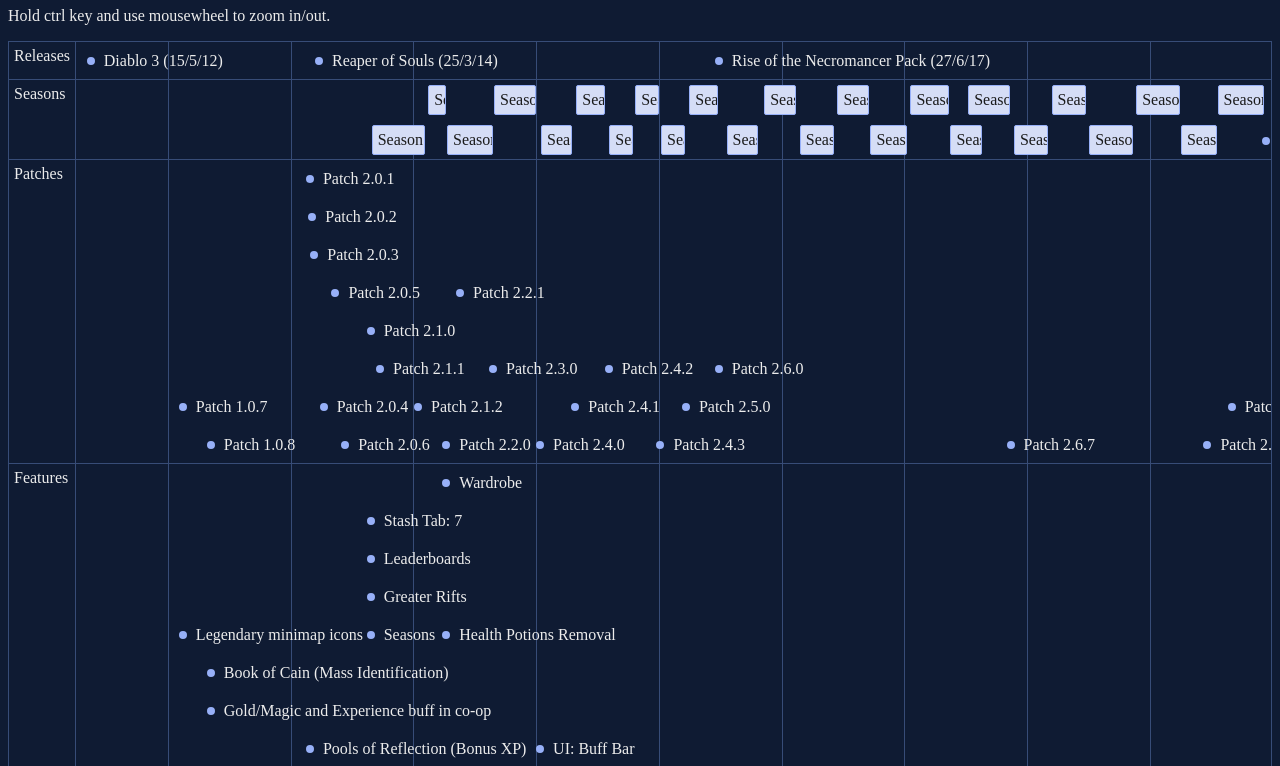
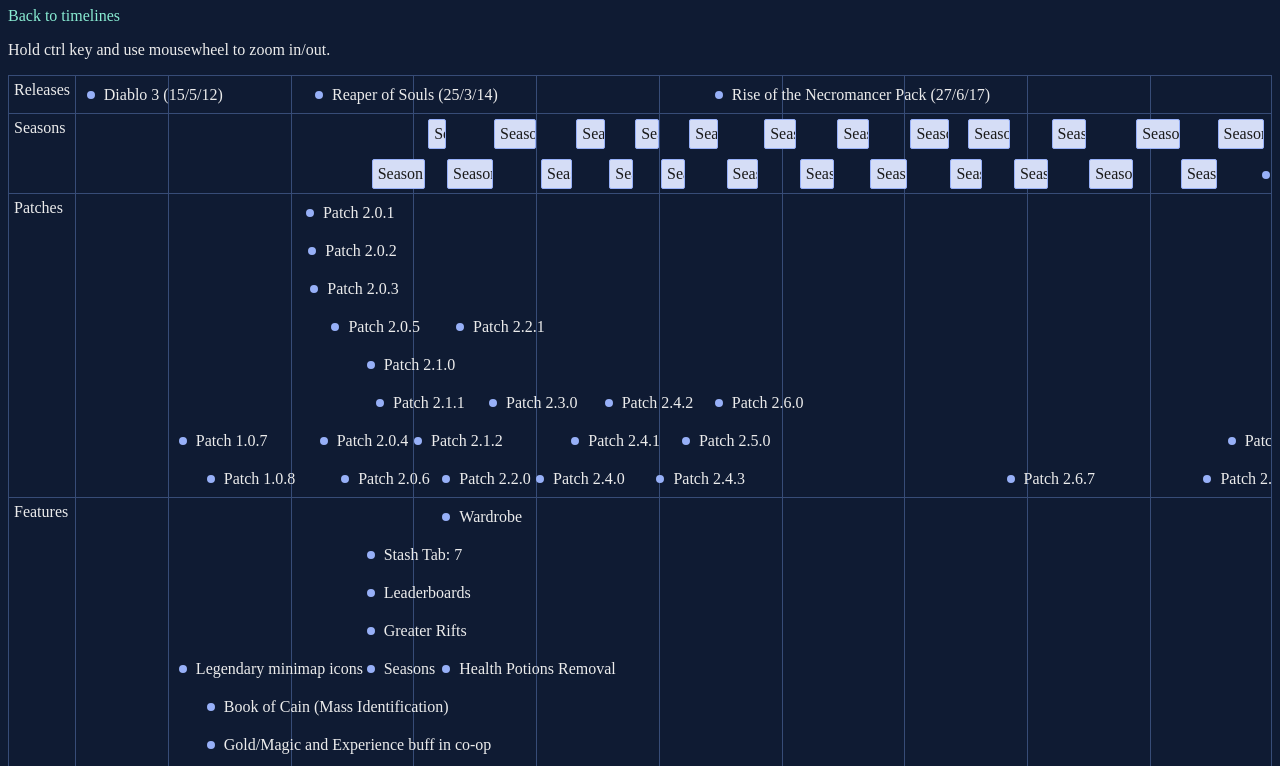
Before and after one commit to changelogd/timelines, a plain HTML site: page diablo3/index.html in a window 1280 px wide. Shown: the part 73-839 px from the top of the page. Drawn offline with Linux system fonts and the light colour scheme.

Commit message:
Add navigation back to timelines project.

```diff
--- a/diablo3/index.html
+++ b/diablo3/index.html
@@ -7,6 +7,7 @@
   </head>
   <body>
     <h1>Diablo 3 Timeline</h1>
+    <a href="/timelines/">Back to timelines</a>
     <p>Hold ctrl key and use mousewheel to zoom in/out.</p>
 
     <div class="filters">
```
Also changed, not shown: wow/index.html (+1 -0 lines).
